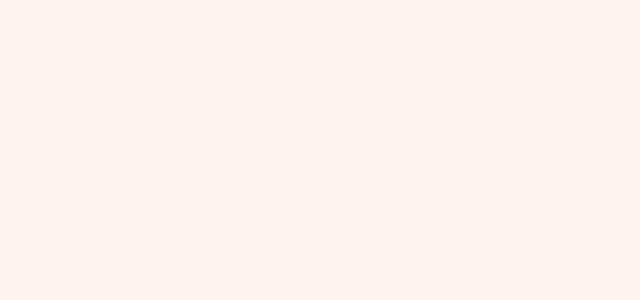
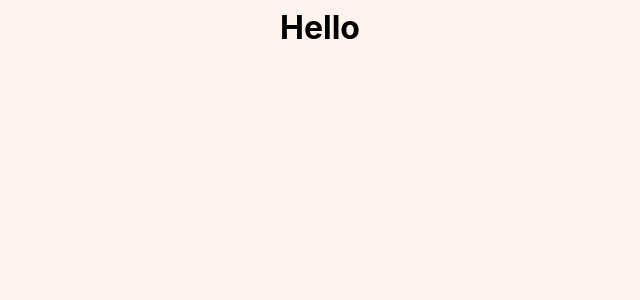
Before and after one commit to vovamishenskiy/notes-app, a React (Create React App) app: page /welcome in a window 1280 px wide. Before the commit this address had no page. Shown: the top 300 px of the page, without its empty margins (320-960 px from the left). Built offline with nearby package versions, Linux system fonts and the light colour scheme.

Commit message:
started implementing home page

```diff
--- a/src/App.css
+++ b/src/App.css
@@ -2,6 +2,10 @@
 
 body {
   background-color: #FFF3EE;
+}
+
+h1 {
+  margin: 0;
 }
 
 .App {
@@ -153,3 +157,10 @@ body {
   border-radius: 10px;
   padding: 6px 20px;
 }
+
+.header {
+  display: flex;
+  flex-direction: row;
+  justify-content: center;
+  margin: 0.5em;
+}
--- a/src/App.js
+++ b/src/App.js
@@ -1,16 +1,18 @@
 import Notes from './components/Notes'
 import SignIn from './components/SignIn'
 import SignUp from './components/SignUp'
+import Welcome from './components/Welcome'
 import { BrowserRouter, Navigate, Route, Routes } from 'react-router-dom'
 
-const App = ({notes}) => {
+const App = ({ notes }) => {
   return (
     <BrowserRouter>
       <Routes>
-        <Route path='/' element={<Navigate to='/signin' />} />
-        <Route path='/notes' element={<Notes notes={notes}/>} />
+        <Route path='/' element={<Navigate to='/welcome' />} />
+        <Route path='/notes' element={<Notes notes={notes} />} />
         <Route path='/signin' element={<SignIn />} />
         <Route path='/signup' element={<SignUp />} />
+        <Route path='/welcome' element={<Welcome />} />
       </Routes>
     </BrowserRouter>
   )
--- /dev/null
+++ b/src/components/Welcome.js
@@ -0,0 +1,11 @@
+const Welcome = () => {
+    return (
+        <div>
+            <div className="header">
+                <h1>Hello</h1>
+            </div>
+        </div>
+    )
+}
+
+export default Welcome
```
